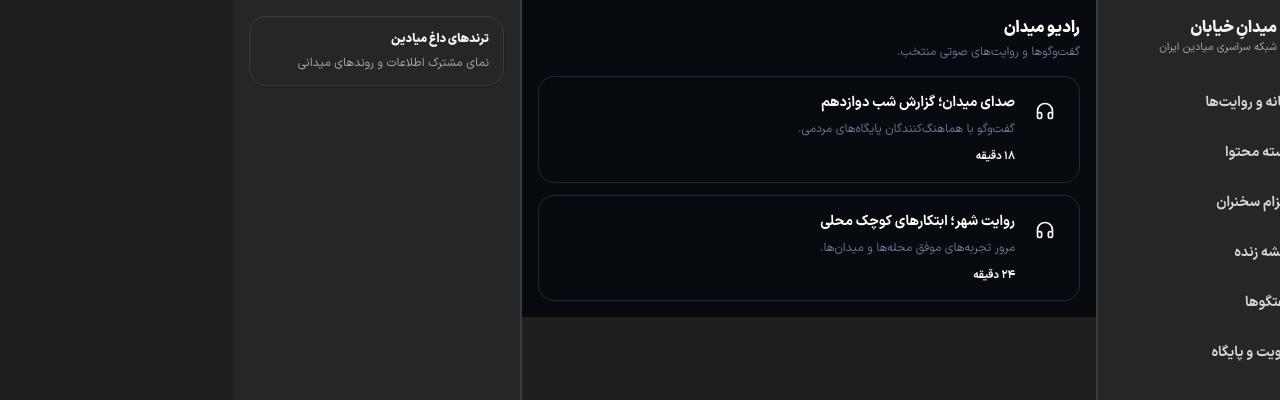
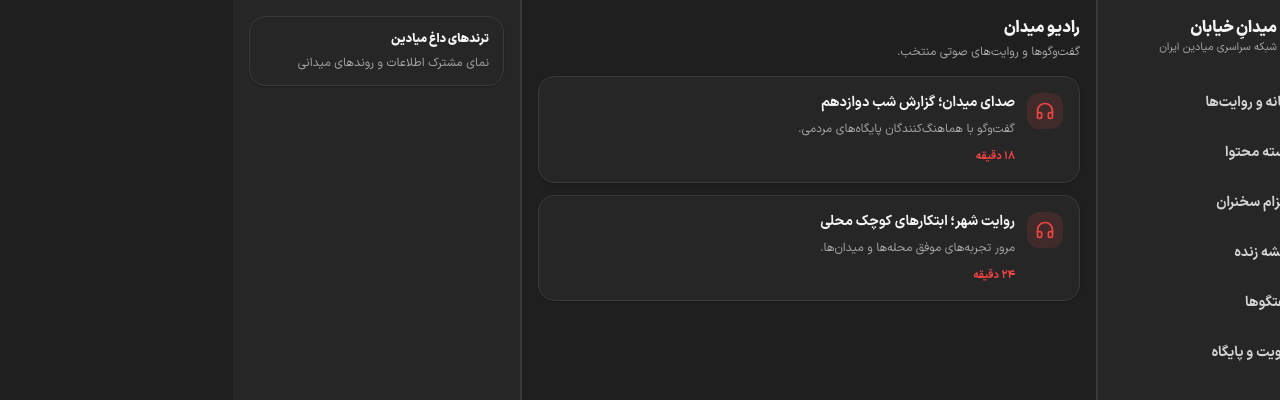
Before and after one commit to mohammad-mohammad-soltani/meydan, a Next.js app: page /podcasts in a window 1280 px wide. Shown: the top 400 px of the page. Built offline with nearby package versions, Linux system fonts and the light colour scheme.

Commit message:
refactor: migrate podcasts view to semantic tokens

```diff
--- a/features/podcasts/components/PodcastsView.tsx
+++ b/features/podcasts/components/PodcastsView.tsx
@@ -6,5 +6,10 @@ const episodes = [
 ];
 
 export function PodcastsView() {
-  return <section className="space-y-4 bg-white p-4 dark:bg-[#070a0f]" aria-labelledby="podcasts-title"><header><h1 id="podcasts-title" className="text-base font-black text-slate-950 dark:text-white">رادیو میدان</h1><p className="mt-1 text-xs text-slate-500">گفت‌وگوها و روایت‌های صوتی منتخب.</p></header><div className="space-y-3">{episodes.map((episode) => <article key={episode.id} className="rounded-2xl border border-slate-200 p-4 dark:border-slate-800"><div className="flex items-start gap-3"><span className="rounded-xl bg-brand-red/10 p-2 text-brand-red"><Headphones className="h-5 w-5" /></span><div><h2 className="text-sm font-bold text-slate-900 dark:text-white">{episode.title}</h2><p className="mt-1 text-xs leading-6 text-slate-500">{episode.description}</p><span className="mt-2 block text-[11px] font-bold text-brand-red">{episode.duration}</span></div></div></article>)}</div></section>;
+  return (
+    <section className="space-y-4 bg-background p-4 text-foreground" aria-labelledby="podcasts-title">
+      <header><h1 id="podcasts-title" className="text-base font-black text-foreground">رادیو میدان</h1><p className="mt-1 text-xs text-muted-foreground">گفت‌وگوها و روایت‌های صوتی منتخب.</p></header>
+      <div className="space-y-3">{episodes.map((episode) => <article key={episode.id} className="rounded-card border border-border bg-card p-4 text-card-foreground shadow-xs"><div className="flex items-start gap-3"><span className="rounded-xl bg-brand-muted p-2 text-brand"><Headphones className="h-5 w-5" /></span><div><h2 className="text-sm font-bold text-foreground">{episode.title}</h2><p className="mt-1 text-xs leading-6 text-muted-foreground">{episode.description}</p><span className="mt-2 block text-[11px] font-bold text-brand">{episode.duration}</span></div></div></article>)}</div>
+    </section>
+  );
 }
```
